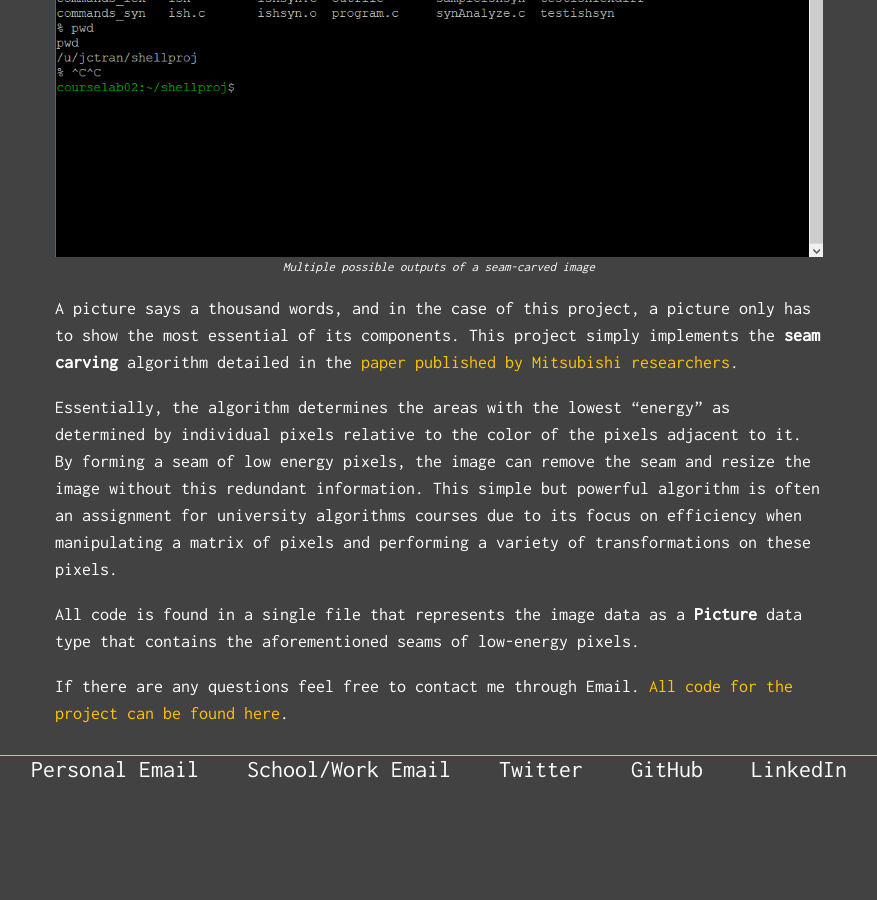
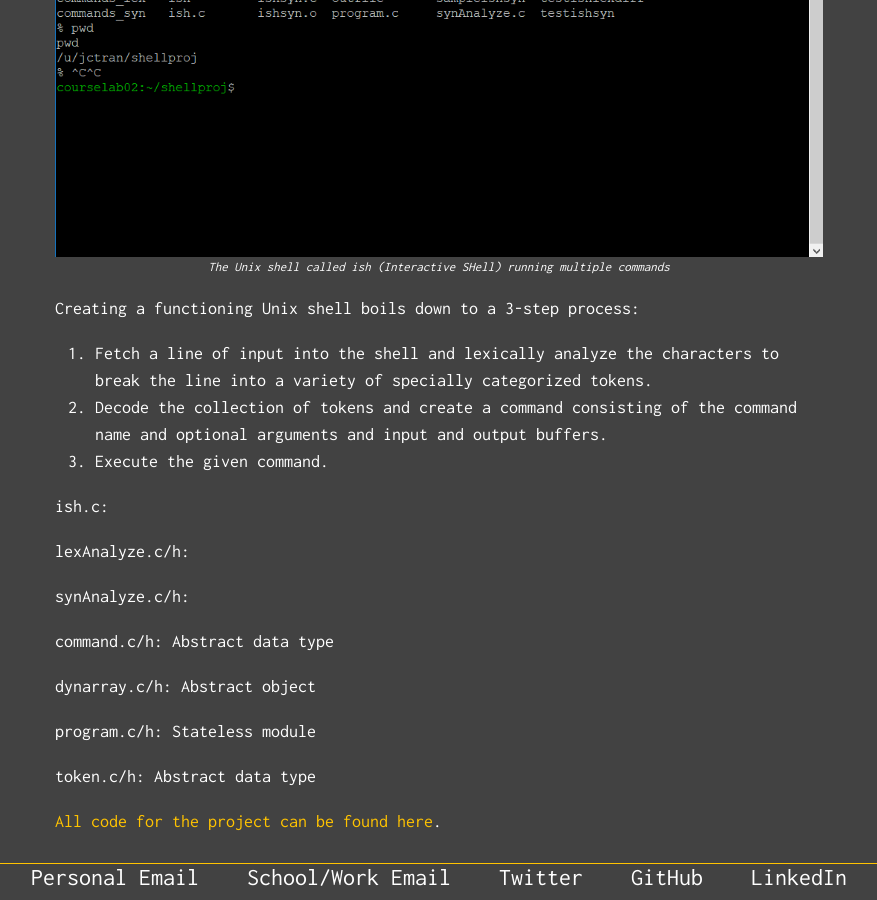
Before and after one commit to justintranjt/justintranjt.github.io, a Jekyll site: the page built from _projects/2018-05-27-unix-shell.md, in a window 1280 px wide and 900 px high, scrolled down 757 px. Shown: the whole window, without its empty margins (201-1078 px from the left). Built offline with Jekyll 4.4.1, drawn with Linux system fonts in a browser that asks for light colours; before the commit the page ends 1559 px from its top, so only the background shows below that.

Commit message:
Update 2018-05-27-unix-shell.md

```diff
--- a/_projects/2018-05-27-unix-shell.md
+++ b/_projects/2018-05-27-unix-shell.md
@@ -5,12 +5,25 @@ date: 2018-05-27
 description: Implements a content-aware image resizing algorithm to analyze images for redundant areas and automatically crops these sections of the images
 image: /projects/Shell.png
 ---
-![]( /projects/Shell.png )*Multiple possible outputs of a seam-carved image*
+![]( /projects/Shell.png )*The Unix shell called ish (Interactive SHell) running multiple commands*
 
-A picture says a thousand words, and in the case of this project, a picture only has to show the most essential of its components. This project simply implements the **seam carving** algorithm detailed in the [paper published by Mitsubishi researchers](http://graphics.cs.cmu.edu/courses/15-463/2007_fall/hw/proj2/imret.pdf).
+Creating a functioning Unix shell boils down to a 3-step process:
+1. Fetch a line of input into the shell and lexically analyze the characters to break the line into a variety of specially categorized tokens.
+2. Decode the collection of tokens and create a command consisting of the command name and optional arguments and input and output buffers.
+3. Execute the given command.
 
-Essentially, the algorithm determines the areas with the lowest "energy" as determined by individual pixels relative to the color of the pixels adjacent to it. By forming a seam of low energy pixels, the image can remove the seam and resize the image without this redundant information. This simple but powerful algorithm is often an assignment for university algorithms courses due to its focus on efficiency when manipulating a matrix of pixels and performing a variety of transformations on these pixels.
+ish.c:
 
-All code is found in a single file that represents the image data as a **Picture** data type that contains the aforementioned seams of low-energy pixels.
+lexAnalyze.c/h:
 
-If there are any questions feel free to contact me through Email. [All code for the project can be found here](https://github.com/justintranjt/Unix-Shell).
+synAnalyze.c/h:
+
+command.c/h: Abstract data type
+
+dynarray.c/h: Abstract object
+
+program.c/h: Stateless module
+
+token.c/h: Abstract data type
+
+[All code for the project can be found here](https://github.com/justintranjt/Unix-Shell).
```
